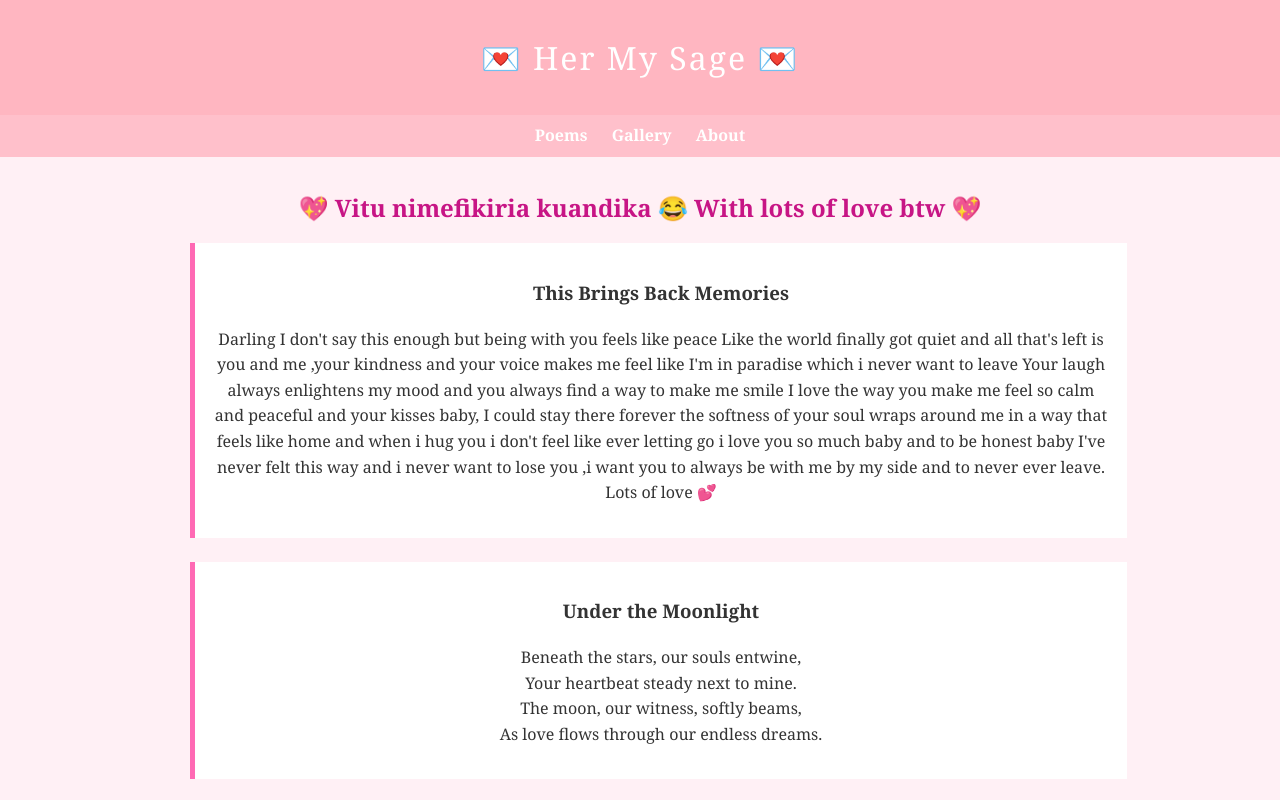
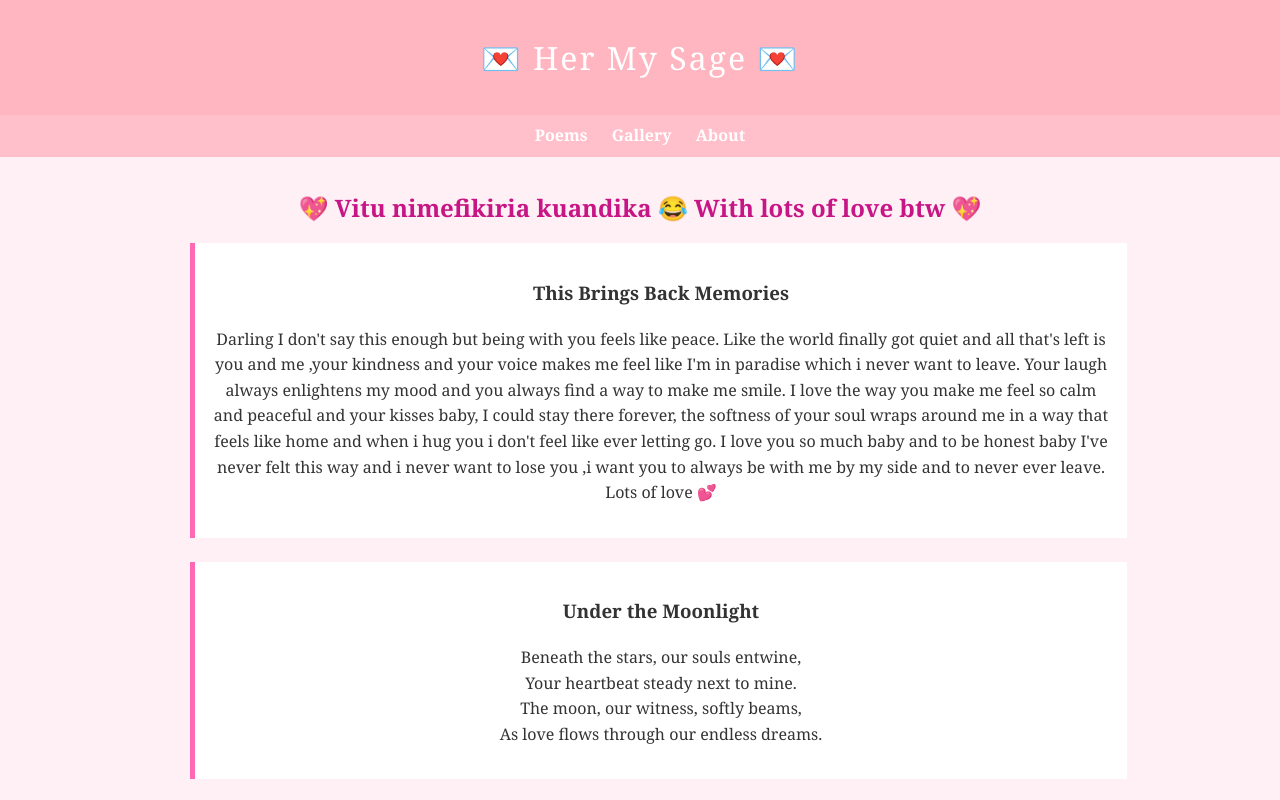
Before and after one commit to malcolm316a-boop/sage, a plain HTML site: page index.html in a window 1280 px wide. Shown: the top 800 px of the page. Drawn offline with Linux system fonts and the light colour scheme.

Commit message:
Update index.html

```diff
--- a/index.html
+++ b/index.html
@@ -126,14 +126,14 @@
       <div class="poem">
         <h3> This Brings Back Memories </h3>
         <p>
-          Darling I don&#39;t say this enough but being with you feels like peace
+          Darling I don&#39;t say this enough but being with you feels like peace.
           Like the world finally got quiet and all that&#39;s left is you and me ,your kindness and your voice makes me feel like I'm
-          in paradise which i never want to leave
-          Your laugh always enlightens my mood and you always find a way to make me smile
-          I love the way you make me feel so calm and peaceful and your kisses baby, I could stay there forever
+          in paradise which i never want to leave.
+          Your laugh always enlightens my mood and you always find a way to make me smile.
+          I love the way you make me feel so calm and peaceful and your kisses baby, I could stay there forever,
           the softness of your soul wraps around me in a way that feels like home and when i hug you i don't feel like ever
-          letting go
-          i love you so much baby and to be honest baby I've never felt this way and i never want to lose you ,i want you to
+          letting go.
+          I love you so much baby and to be honest baby I've never felt this way and i never want to lose you ,i want you to
           always be with me by my side and to never ever leave. </br>
           Lots of love 💕 </br>
         </p>
@@ -156,6 +156,7 @@
           Ukificha chips ndio tusione 😂,<br />
           Na hio pata pata yenye ulikuwa unapenda,<br />
           A timeless promise we have made.
+          <img src="1759836610883.jpg">
         </p>
       </div>
     </section>
```
